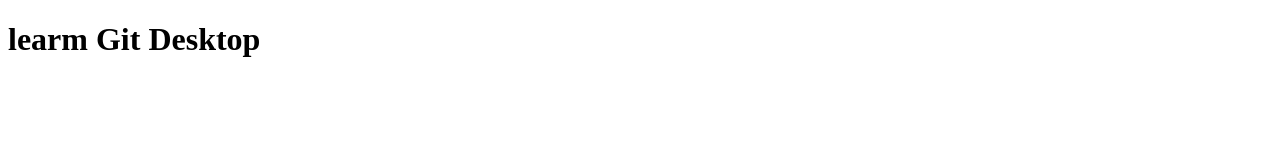
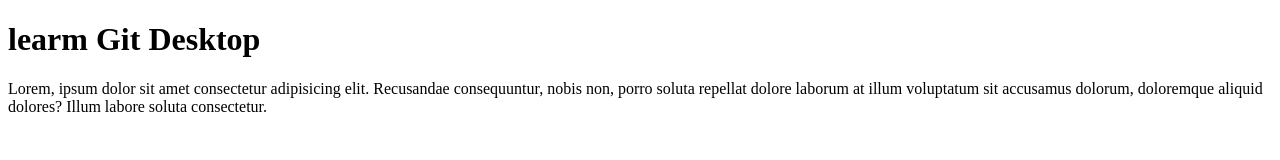
Before and after one commit to phisanunu1991/git-desktop, a plain HTML site: page index.html in a window 1280 px wide. Drawn offline with Linux system fonts and the light colour scheme.

Commit message:
Add text html
Add text

```diff
--- a/index.html
+++ b/index.html
@@ -7,5 +7,7 @@
 </head>
 <body>
     <h1>learm Git Desktop</h1>
+    <p>Lorem, ipsum dolor sit amet consectetur adipisicing elit. Recusandae consequuntur, nobis non, porro soluta repellat dolore laborum at illum voluptatum sit accusamus dolorum, doloremque aliquid dolores? Illum labore soluta consectetur.</p>
+
 </body>
 </html>
```
